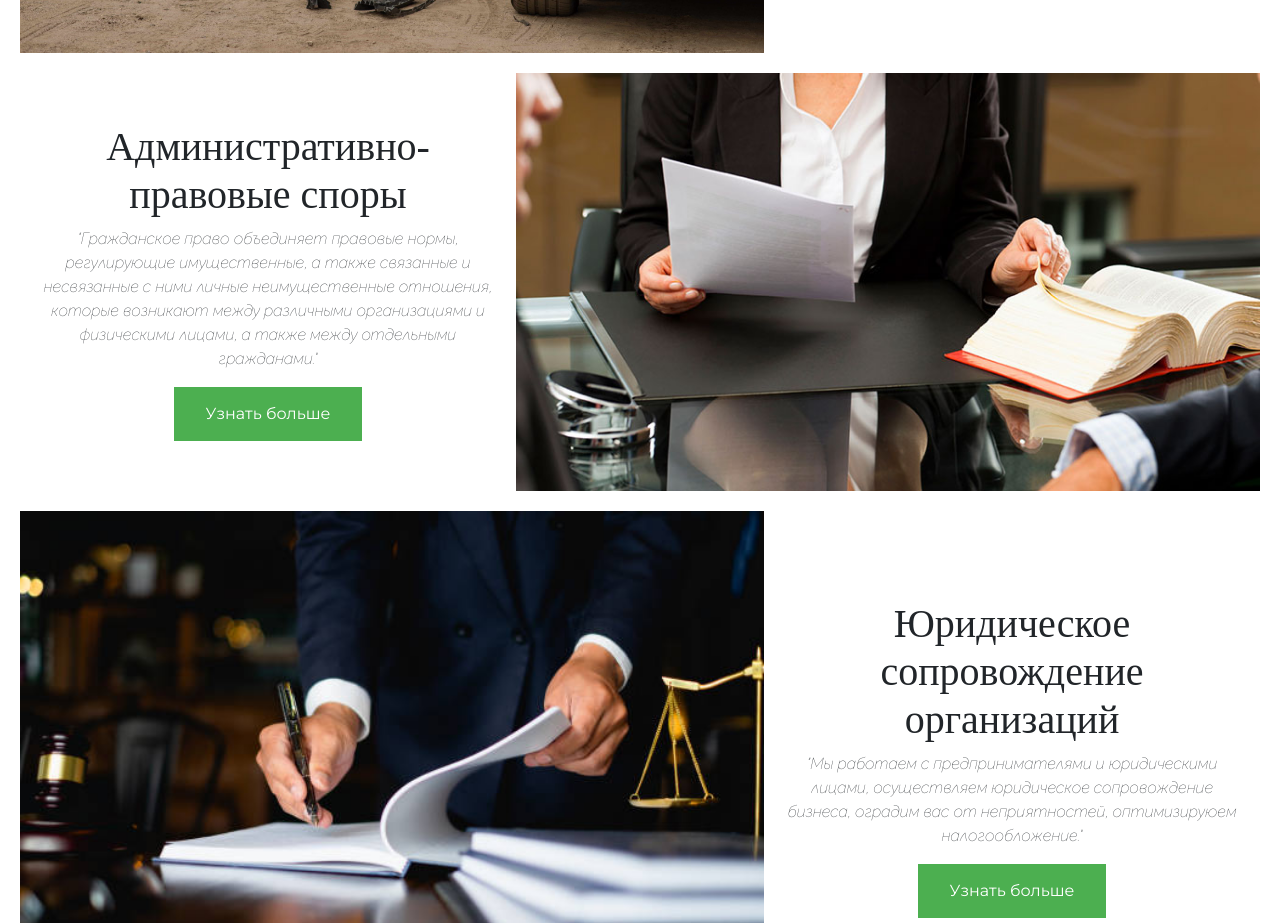
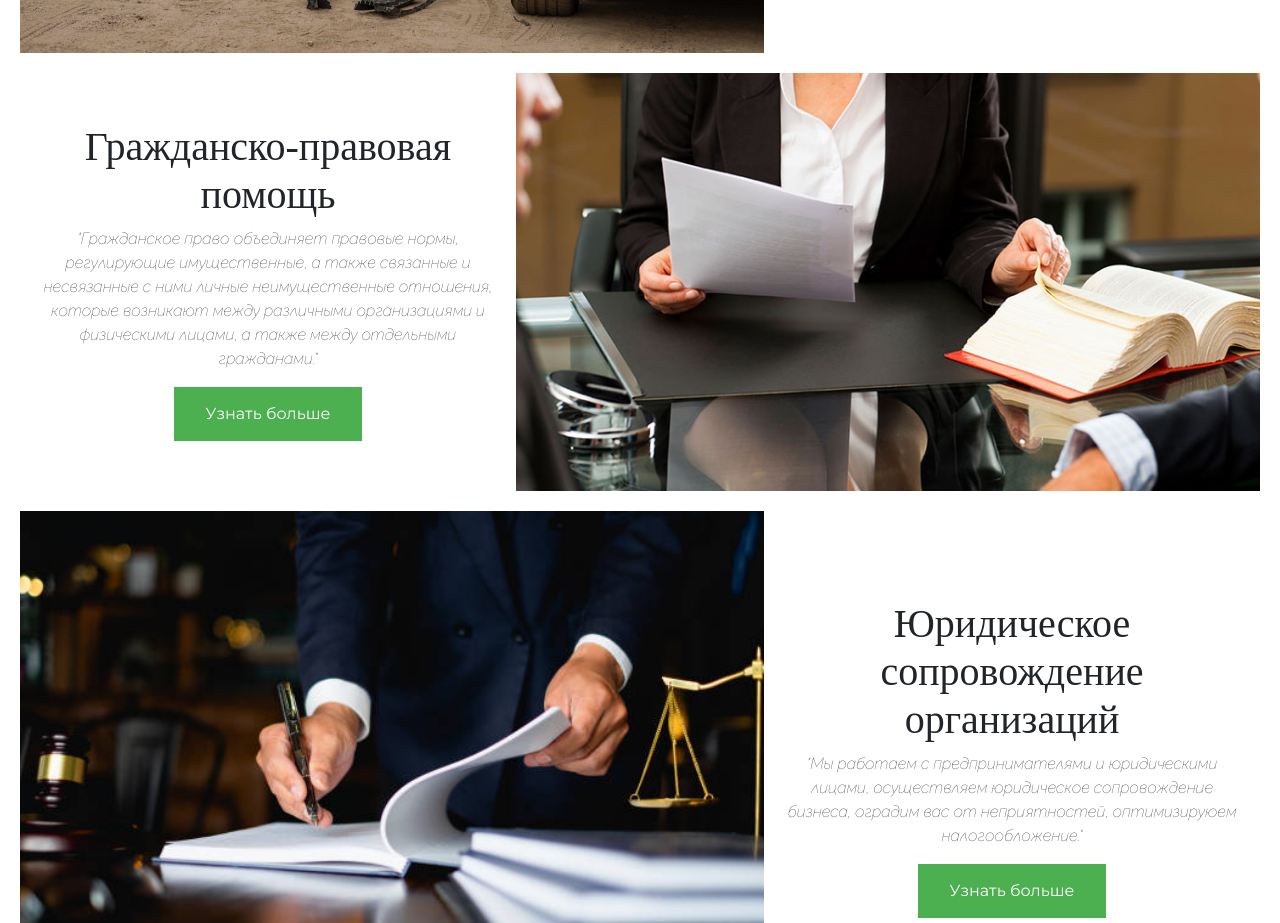
Before and after one commit to 7GBars/lower, a React (Create React App) app: page / in a window 1280 px wide. Shown: the part 1320-2243 px from the top of the page. Built offline with nearby package versions, Linux system fonts and the light colour scheme; a web font is replaced by a local one.

Commit message:
-заменить наименование услуги

```diff
--- a/src/_serviceInfo/serviceInfo.js
+++ b/src/_serviceInfo/serviceInfo.js
@@ -27,7 +27,7 @@ export const services = [
   {
     id: 'administrative_disputes',
     imageSrc:service1,
-    title: 'Административно-правовые споры',
+    title: 'Гражданско-правовая помощь',
     subtitle: '"Гражданское право объединяет правовые нормы, регулирующие имущественные, а также связанные и несвязанные с ними личные неимущественные отношения, которые возникают между различными организациями и физическими лицами, а также между отдельными гражданами."',
     flipped:true,
     additionalInfo: [
--- a/src/components/Navbar/HeaderNavBar.tsx
+++ b/src/components/Navbar/HeaderNavBar.tsx
@@ -22,7 +22,7 @@ export function Header() {
                             <NavDropdown.Item href="#administrative_disputes" onClick={(e) => console.log(
                                 'another'
                             )}>
-                                Административно-правовые споры
+                                Гражданско-правовая помощь
                             </NavDropdown.Item>
                             <NavDropdown.Item href="#organizations_support">Cопровождение организаций</NavDropdown.Item>
                             <NavDropdown.Item href="#land_law">Земельные споры</NavDropdown.Item>
```
